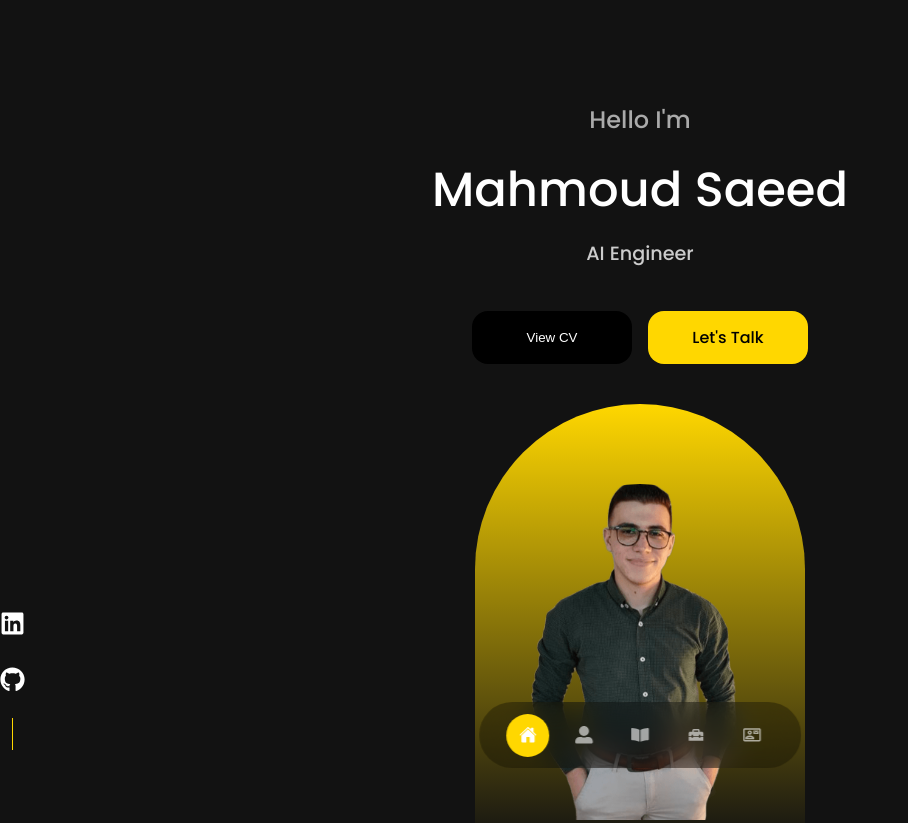
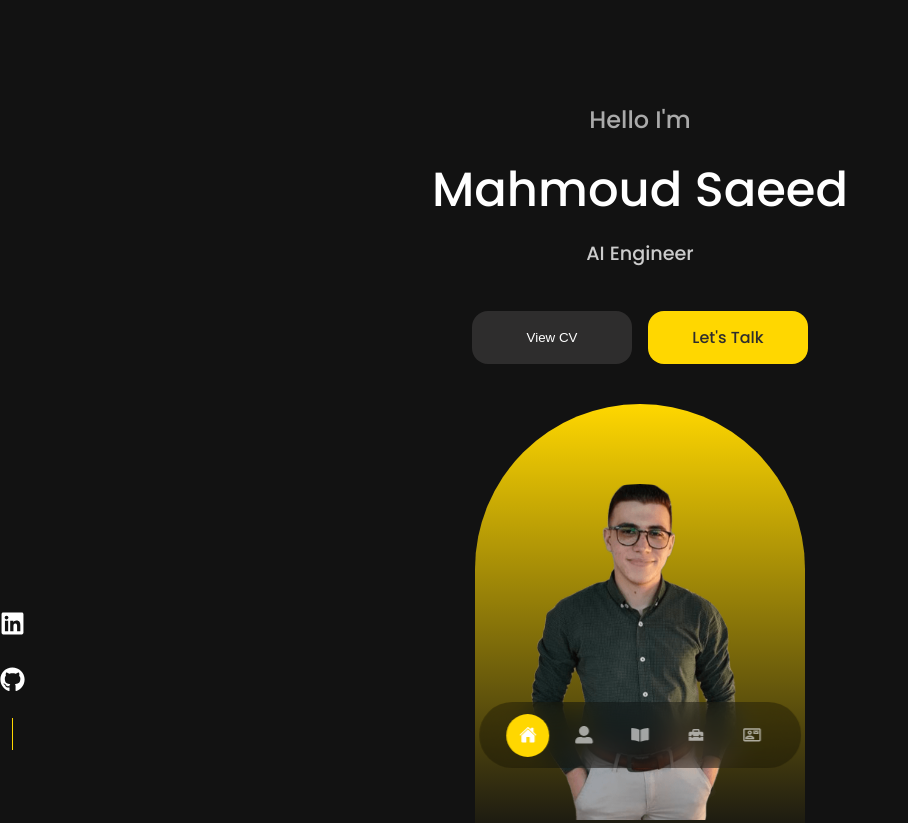
Before and after one commit to Mahmoud3301/mypersonalweb, a React (Vite) app: page / in a window 1280 px wide. Shown: the top 823 px of the page, without its empty margins (0-908 px from the left). Built offline with nearby package versions, Linux system fonts and the light colour scheme.

Commit message:
Add files via upload

```diff
--- a/src/components/home/home.css
+++ b/src/components/home/home.css
@@ -1,7 +1,7 @@
 :root {
     --color-primary: #FFD700; /* yellow */
     --color-white: #fff;
-    --color-black: #000;
+    --color-black: #2e2d2d;
     --color-bg: #121212;
     --color-bg-variant: #1E1E1E;
     --transition: all 0.3s ease;
```
